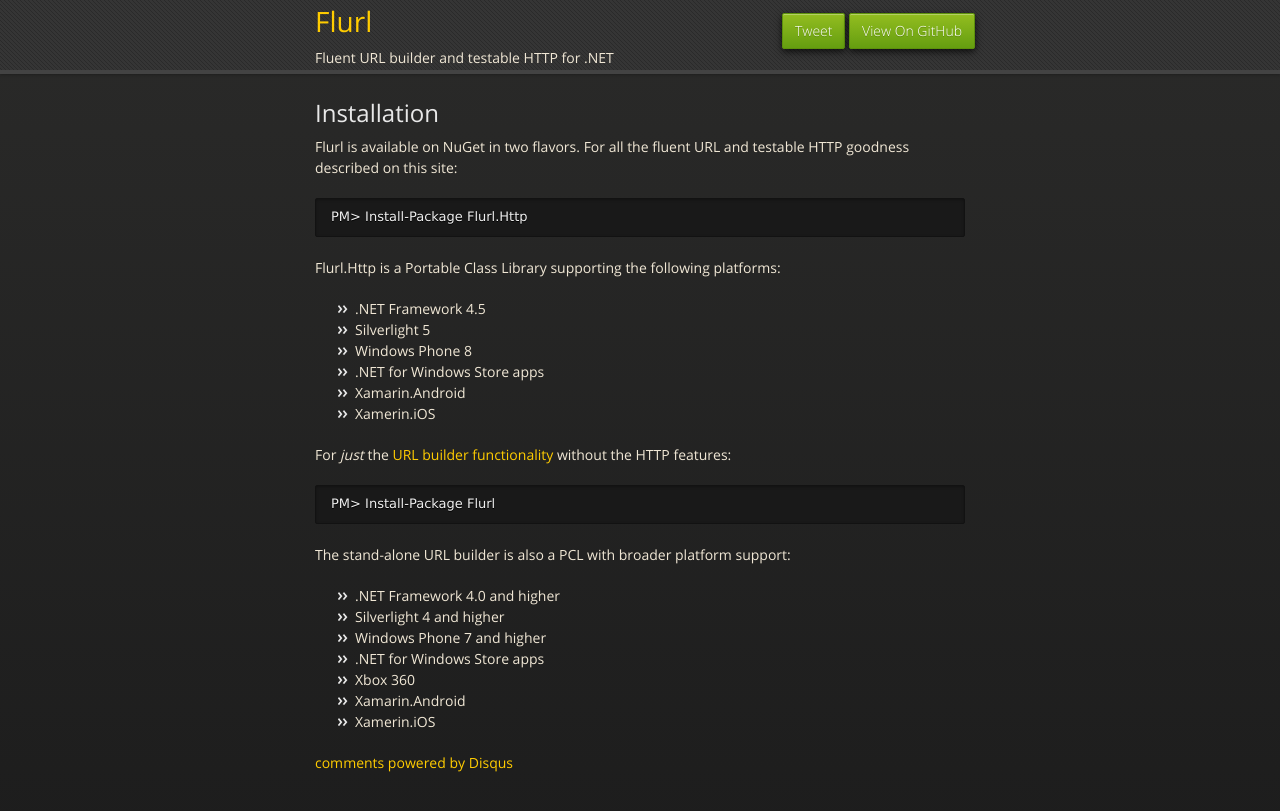
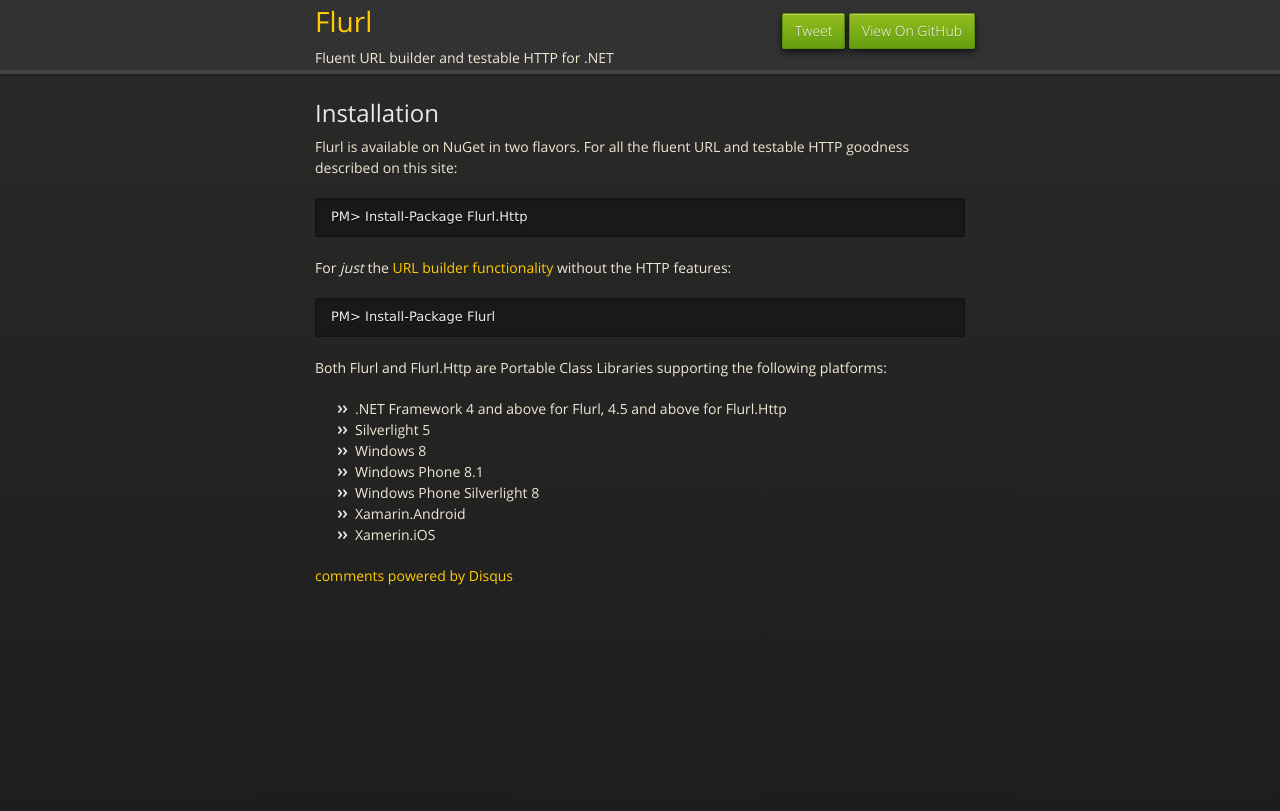
Before and after one commit to tmenier/Flurl, a Jekyll site: the page built from installation.md, in a window 1280 px wide. Shown: the top 811 px of the page. Built offline with Jekyll 4.4.1, drawn with Linux system fonts in a browser that asks for light colours; nearby versions of some CDN libraries; Markdown is read by kramdown in place of the engine named in the settings; comment, search, counter and statistics services are not loaded.

Commit message:
updated supported platforms (PCL support changed a bit with VS2013)

`````diff
--- a/installation.md
+++ b/installation.md
@@ -10,27 +10,18 @@
 PM> Install-Package Flurl.Http
 ````
 
-Flurl.Http is a Portable Class Library supporting the following platforms:
-
-- .NET Framework 4.5
-- Silverlight 5
-- Windows Phone 8
-- .NET for Windows Store apps
-- Xamarin.Android
-- Xamerin.iOS
-
 For *just* the [URL builder functionality]({{ site.baseurl }}/fluent-url) without the HTTP features:
 
 ````
 PM> Install-Package Flurl
 ````
 
-The stand-alone URL builder is also a PCL with broader platform support:
+Both Flurl and Flurl.Http are Portable Class Libraries supporting the following platforms:
 
-- .NET Framework 4.0 and higher
-- Silverlight 4 and higher
-- Windows Phone 7 and higher
-- .NET for Windows Store apps
-- Xbox 360
+- .NET Framework 4 and above for Flurl, 4.5 and above for Flurl.Http
+- Silverlight 5
+- Windows 8
+- Windows Phone 8.1
+- Windows Phone Silverlight 8
 - Xamarin.Android
 - Xamerin.iOS
`````
